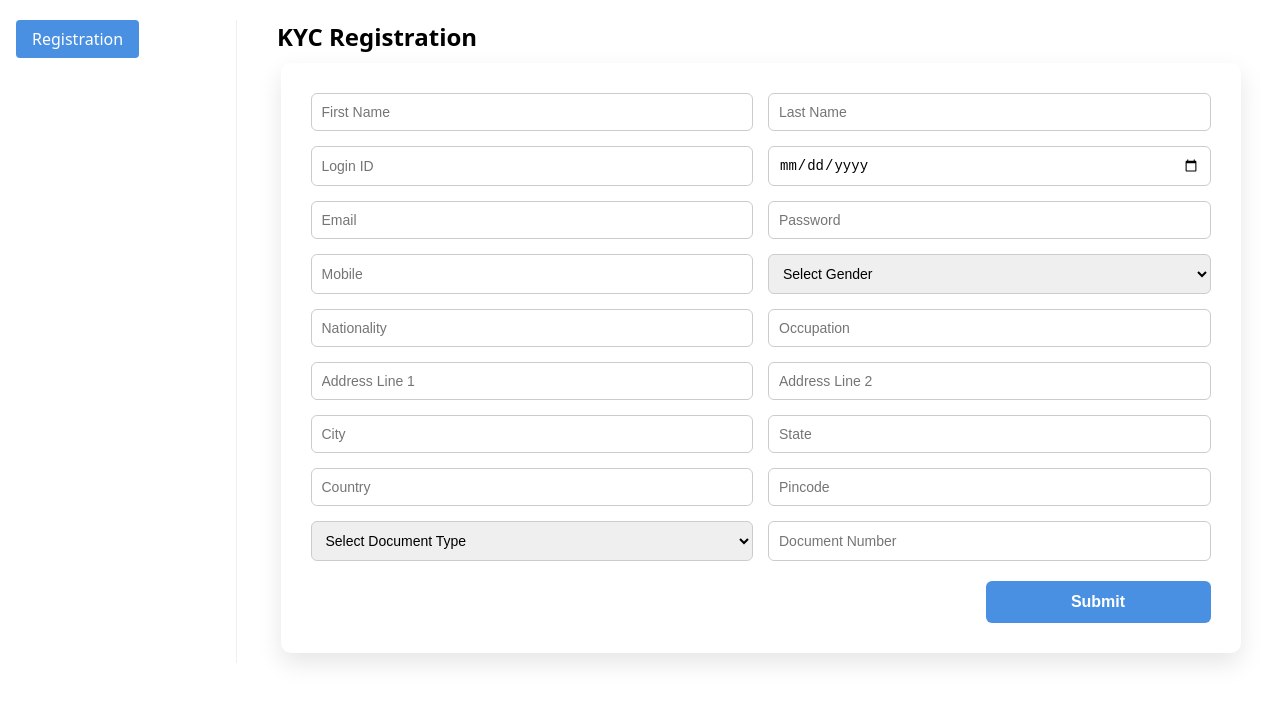
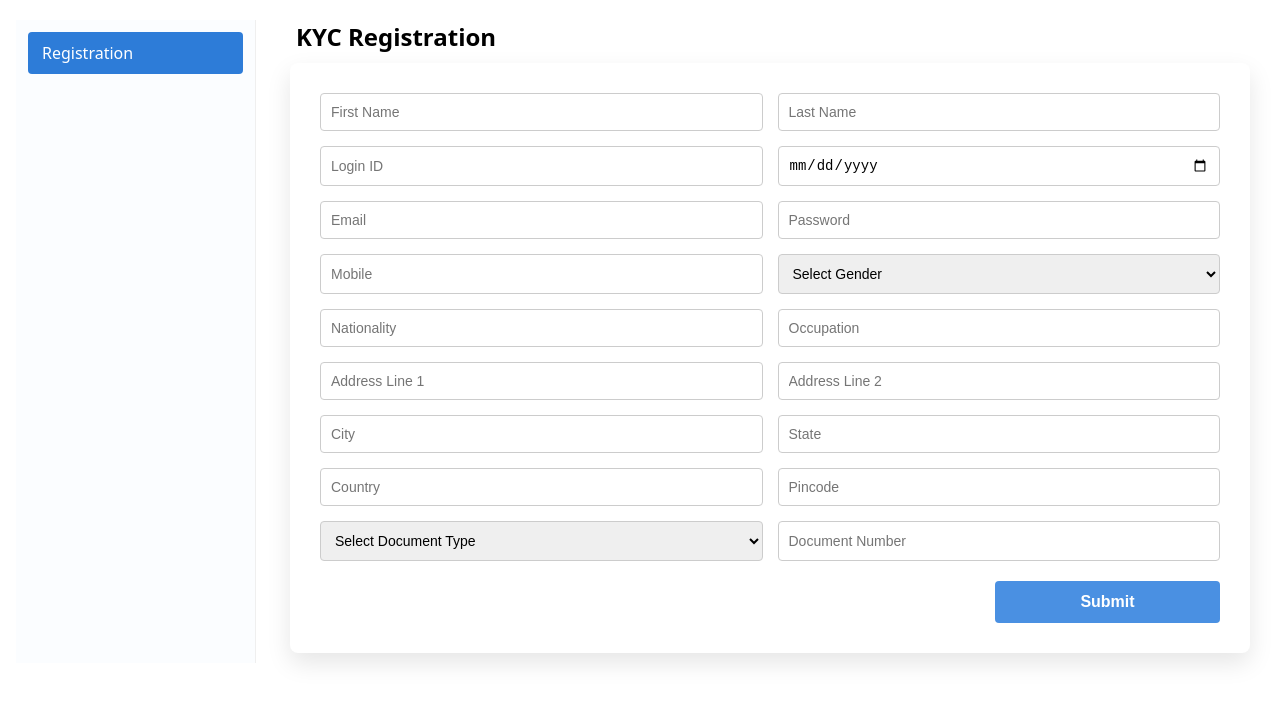
Before and after one commit to SandipDebAccenture/poc-kyc-fe, a React (Vite) app: page / in a window 1280 px wide. Shown: the top 702 px of the page. Built offline with nearby package versions, Linux system fonts and the light colour scheme.

Commit message:
Refactor styles for layout and user registration form; adjust sidebar width and button border radius

```diff
--- a/src/Layout/Layout.scss
+++ b/src/Layout/Layout.scss
@@ -10,8 +10,11 @@
 }
 
 .app-sidebar {
-  width: 220px;
+  width: 240px;
   border-right: 1px solid #efefef;
+  background: #fbfdff;
+  padding: 12px;
+  box-sizing: border-box;
 }
 
 .app-sidebar ul {
@@ -20,20 +23,38 @@
   margin: 0;
 }
 
+.app-sidebar ul {
+  display: flex;
+  flex-direction: column;
+  gap: 8px;
+}
+
 .app-sidebar li {
-  margin-bottom: 8px;
+  margin: 0;
 }
 
 .app-sidebar a {
   color: #333;
   text-decoration: none;
-  padding: 8px 16px;
-  display: inline-block;
+  padding: 10px 14px;
+  display: block;
+  width: 100%;
   border-radius: 4px;
+  box-sizing: border-box;
+  transition:
+    background-color 0.15s ease,
+    color 0.15s ease,
+    transform 0.06s ease;
+}
+
+.app-sidebar a:hover {
+  background-color: #eef6ff;
+  color: #0b66c2;
+  transform: translateY(-1px);
 }
 
 .app-sidebar a.active {
-  background: #4a90e2;
+  background: #2d7cd8;
   color: #fff;
 }
 
@@ -41,3 +62,10 @@
   flex: 1 1 auto;
   min-height: 60vh;
 }
+
+@media (max-width: 768px) {
+  .app-sidebar {
+    width: 200px;
+    padding: 8px;
+  }
+}
--- a/src/components/UserKycRegistrationForm/UserKycRegistrationForm.scss
+++ b/src/components/UserKycRegistrationForm/UserKycRegistrationForm.scss
@@ -3,7 +3,7 @@
   margin: 10px auto;
   padding: 30px;
   background: #ffffff;
-  border-radius: 10px;
+  border-radius: 8px;
   box-shadow: 0 10px 25px rgba(0, 0, 0, 0.1);
 
   .form-title {
@@ -21,7 +21,7 @@
       min-width: 250px;
       padding: 10px;
       border: 1px solid #ccc;
-      border-radius: 6px;
+      border-radius: 4px;
       font-size: 14px;
       box-sizing: border-box;
 
@@ -45,7 +45,7 @@
     background-color: #4a90e2;
     color: white;
     border: none;
-    border-radius: 6px;
+    border-radius: 4px;
     font-weight: 600;
     font-size: medium;
     cursor: pointer;
```
